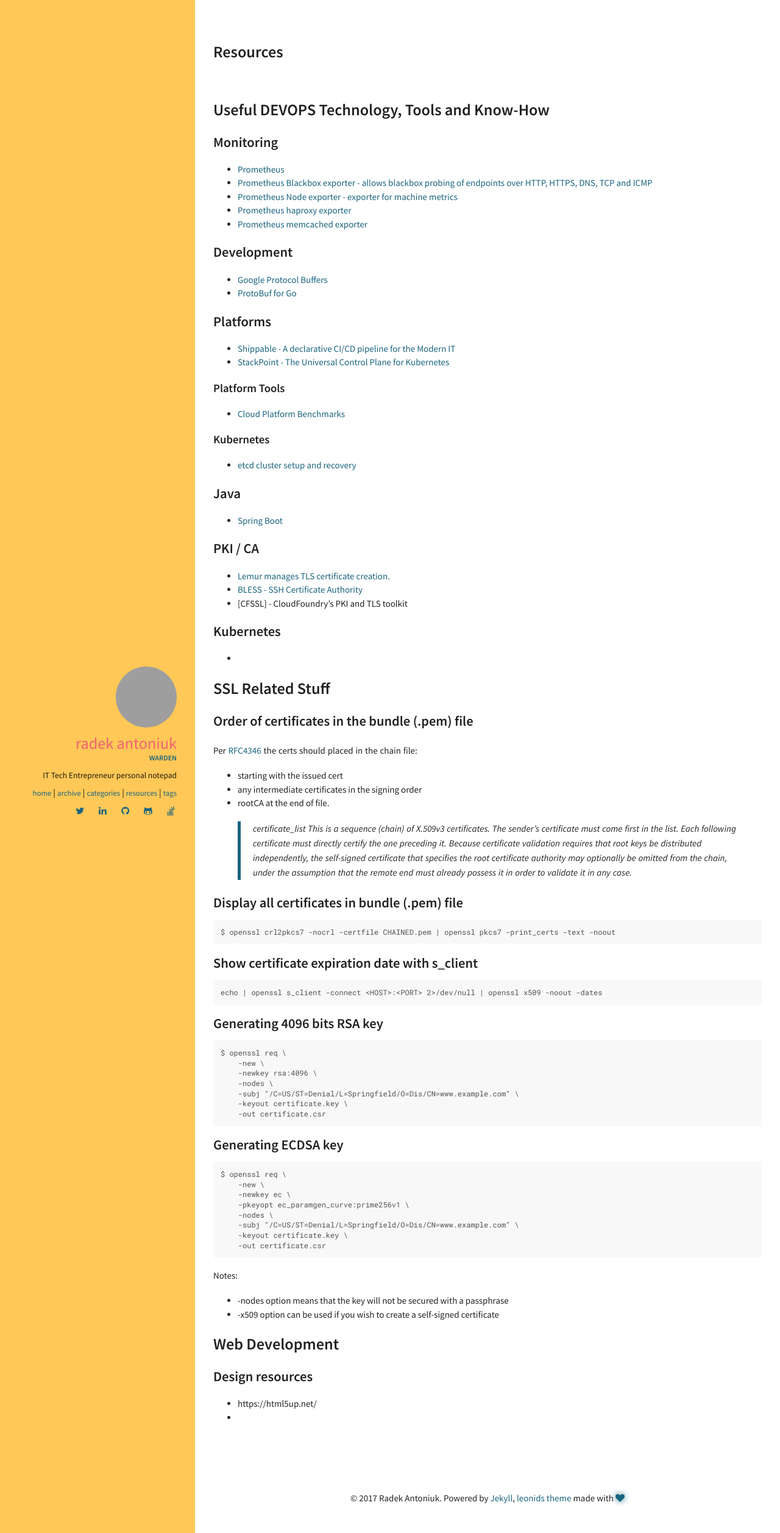
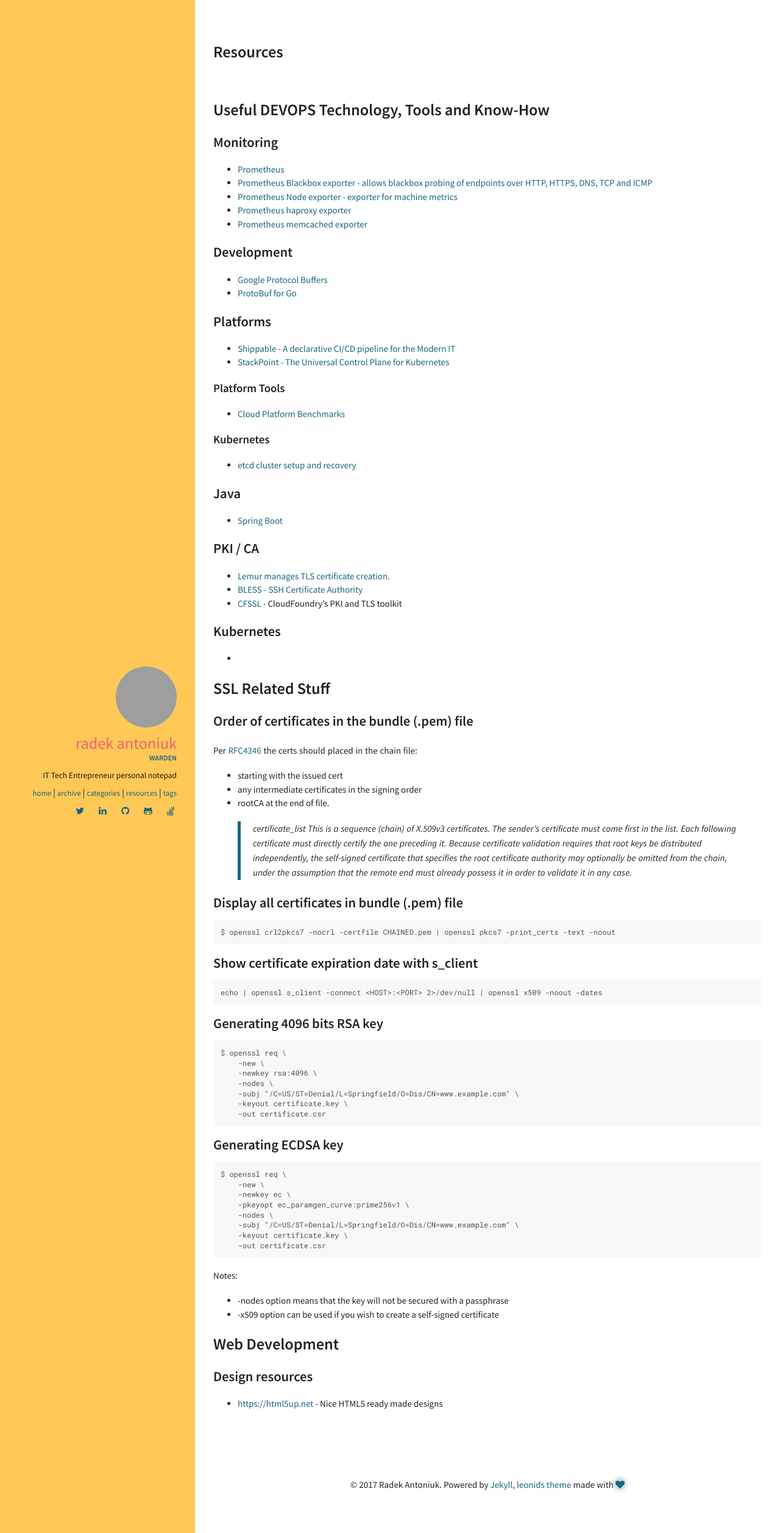
Before and after one commit to renyuanz/leonids, a Jekyll site: the page built from resources.md, in a window 1280 px wide. Shown: the whole page at 61% size. Built offline with Jekyll 4.4.1, drawn with Linux system fonts in a browser that asks for light colours; grey boxes are pictures that could not be loaded.

Commit message:
fix links

```diff
--- a/resources.md
+++ b/resources.md
@@ -41,7 +41,7 @@
 
 * [Lemur manages TLS certificate creation.](https://github.com/Netflix/lemur)
 * [BLESS - SSH Certificate Authority](https://github.com/Netflix/bless)
-* [CFSSL] - CloudFoundry's PKI and TLS toolkit
+* [CFSSL](https://github.com/cloudflare/cfssl) - CloudFoundry's PKI and TLS toolkit
 
 ### Kubernetes
 
@@ -112,5 +112,4 @@
 
 ### Design resources
 
-* https://html5up.net/
-*
+* [https://html5up.net](https://html5up.net) - Nice HTML5 ready made designs
```
